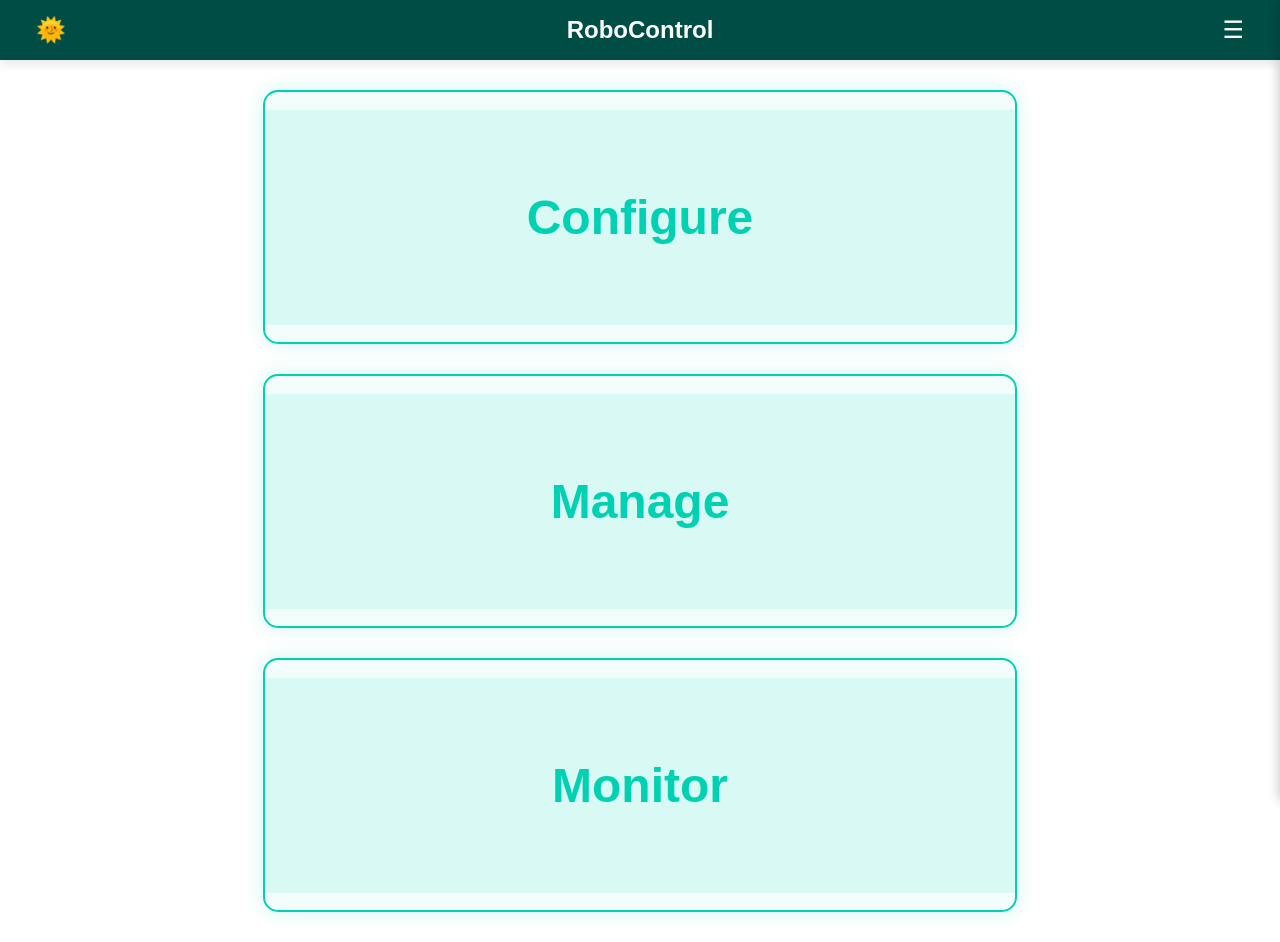
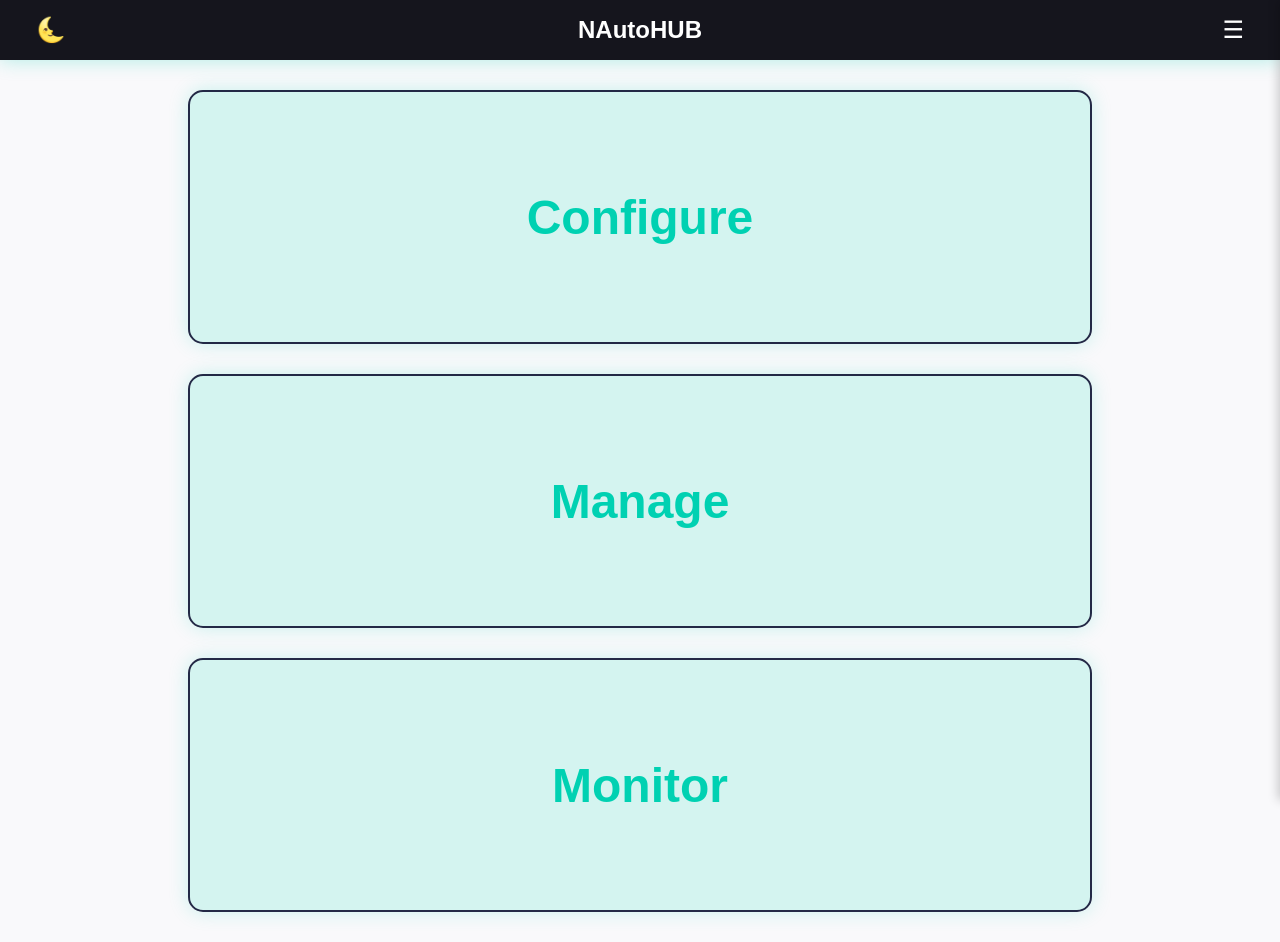
Before and after one commit to CUBoulder-Ashwin/NAutoHUB, a Flask app: page / in a window 1280 px wide. Run offline with Flask 3, Linux system fonts and the light colour scheme.

Commit message:
modifying css

```diff
--- a/NSOT/GUI/flask_app/templates/base.html
+++ b/NSOT/GUI/flask_app/templates/base.html
@@ -10,25 +10,38 @@
             font-family: Arial, sans-serif;
             margin: 0;
             padding: 0;
-            background-color: #f4f4f9;
+            background-color: #f4f4f983;
             transition: background-color 0.3s, color 0.3s;
         }
 
         .dark-mode {
-            background-color: #1a1a2e;
+            background-color: #03032e;
             color: #e0e0e0;
+        }
+
+        .dark-mode .navbar {
+            background-color: #0d0d15;
+            color: #00d1b2;
+            box-shadow: 0 0 20px rgba(0, 209, 178, 0.3);
+        }
+
+        .dark-mode .navbar-logo,
+        .dark-mode #darkModeToggle,
+        .dark-mode .profile-button {
+            color: #f4f4f9; /* Accent color for highlights */
         }
 
         /* Light Mode */
         .light-mode {
-            background-color: #ffffff;
-            color: #004d46; /* Dark teal font color */
+            background-color: #f4f4f983;
+            color: #232946; /* Dark teal font color */
         }
 
         /* Navbar Adjustments for Light Mode */
         .light-mode .navbar {
-            background-color: #004d46; /* Dark teal background for navbar */
-            box-shadow: 0px 4px 10px rgba(0, 0, 0, 0.1);
+            background-color: #0d0d15f6;
+            color: #00d1b2;
+            box-shadow: 0 0 20px rgba(0, 209, 178, 0.3);
         }
 
         .light-mode .navbar-logo,
@@ -44,7 +57,7 @@
             align-items: center;
             justify-content: space-between;
             padding: 15px 30px;
-            background-color: #00d1b2;
+            background-color: #232946;
             box-shadow: 0px 4px 10px rgba(0, 0, 0, 0.1);
             transition: background-color 0.3s ease-in-out;
         }
@@ -107,7 +120,7 @@
             right: 0;
             width: 300px;
             height: 100%;
-            background-color: #1a1a2e;
+            background-color: #0d0d15;
             color: #ffffff;
             box-shadow: -2px 0 10px rgba(0, 0, 0, 0.2);
             overflow-y: auto;
@@ -140,7 +153,7 @@
         }
 
         .hamburger-menu a:hover {
-            background-color: #00d1b2;
+            background-color: #ffffff;
             transform: translateX(10px);
         }
 
@@ -182,7 +195,7 @@
             } else {
                 // Default to light mode if no preference is saved
                 body.classList.add('light-mode');
-                toggleButton.textContent = '🌞';
+                toggleButton.textContent = '🌜';
             }
         };
 
@@ -195,7 +208,7 @@
             <button id="darkModeToggle" onclick="toggleDarkMode()">🌜</button>
         </div>
         <div class="navbar-center">
-            <a class="navbar-logo" href="{{ url_for('homepage') }}">RoboControl</a>
+            <a class="navbar-logo" href="{{ url_for('homepage') }}">NAutoHUB</a>
         </div>
         <div class="navbar-right">
             <div class="profile-dropdown">
--- a/NSOT/GUI/flask_app/templates/homepage.html
+++ b/NSOT/GUI/flask_app/templates/homepage.html
@@ -5,6 +5,14 @@
 <div class="category-container-row">
     <div class="category-title">Configure</div>
     <div class="tile-container">
+        <div class="tile">
+            <a href="{{ url_for('add_device') }}">
+                <div class="tile-content">
+                    <h2>Build Topology</h2>
+                    <p>Create an initial topology</p>
+                </div>
+            </a>
+        </div>
         <div class="tile">
             <a href="{{ url_for('add_device') }}">
                 <div class="tile-content">
@@ -91,10 +99,10 @@ body {
 /* Row Styling */
 .category-container-row {
     position: relative;
-    border: 2px solid #00d1b2;
+    border: 2px solid #232946;
     border-radius: 15px;
     margin: 30px auto;
-    max-width: 750px;
+    max-width: 900px; /* modify the width of the container */
     height: 250px;
     box-shadow: 0 0 20px rgba(0, 209, 178, 0.2);
     overflow: hidden;
@@ -112,7 +120,7 @@ body {
     background-color: rgba(0, 209, 178, 0.1);
     width: 100%;
     text-align: center;
-    padding: 80px 0;
+    padding: 100px 0;
     position: absolute;
     z-index: 1;
     opacity: 1;
@@ -137,9 +145,10 @@ body {
 
 .tile-container {
     display: flex;
-    flex-wrap: wrap;
+    flex-wrap: nowrap;
     justify-content: center;
-    gap: 20px;
+    gap: 30px;
+
     opacity: 0;
     visibility: hidden;
     transition: opacity 0.4s ease-out, visibility 0.4s ease-out;
@@ -171,7 +180,7 @@ body {
 }
 
 .tile-content h2 {
-    color: #00d1b2;
+    color: #f4f4f9;
     font-size: 1.5em;
     margin-bottom: 10px;
 }
```
